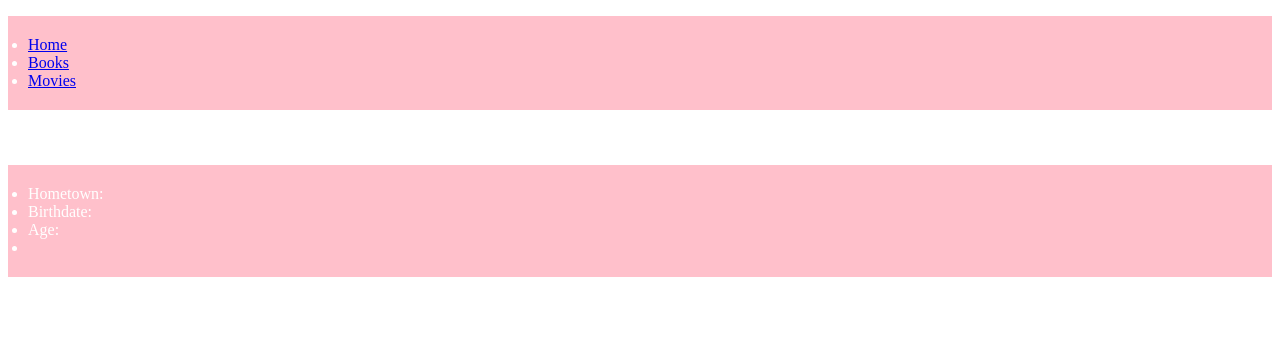
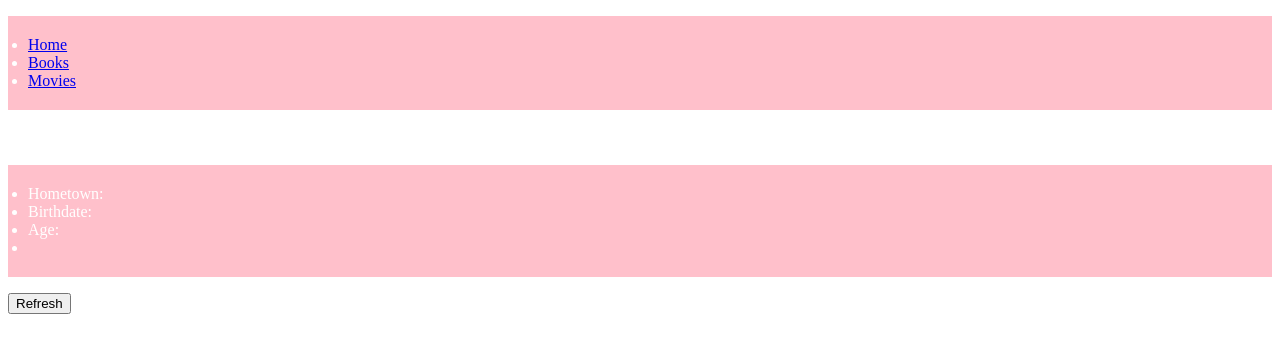
Before and after one commit to iu-msis/using-docker-torhamer, a plain HTML site: page app/public/index.html in a window 1280 px wide. Drawn offline with nearby package versions, Linux system fonts and the light colour scheme; no server answers.

Commit message:
refresh button

```diff
--- a/app/public/index.html
+++ b/app/public/index.html
@@ -22,7 +22,7 @@
 </ul>
 <body>
 <div id="waitingApp">
-
+<form @submit.prevent="fetchPatients()">
 <h1>
   <span> {{user.name.first}} </span>
 </h1>
@@ -34,7 +34,9 @@
 <li>Age: {{user.dob.age}}</li>
 <li><a :href="'mailto:'+user.email">{{user.email}}</a></li>
 </ul>
+<button type="submit">Refresh</button>
 </p>
+</form>
 </div>
 
 <script src="https://cdn.jsdelivr.net/npm/vue/dist/vue.js"></script>
```
